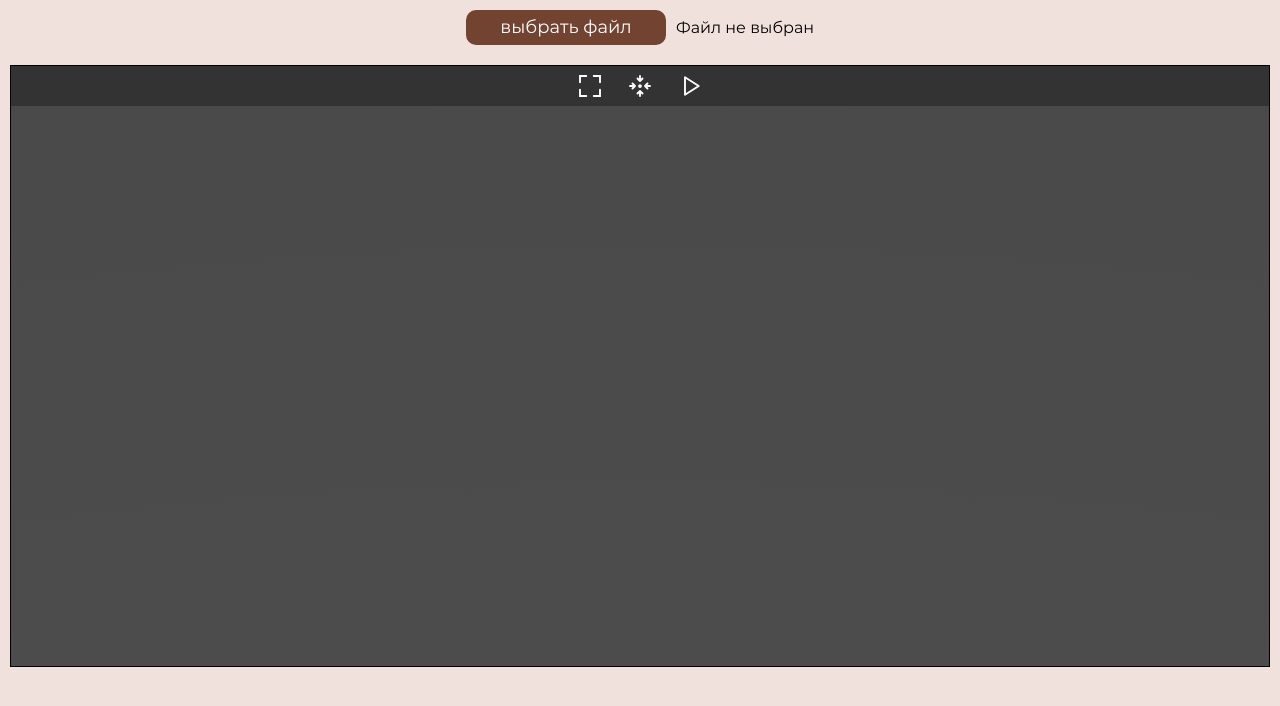
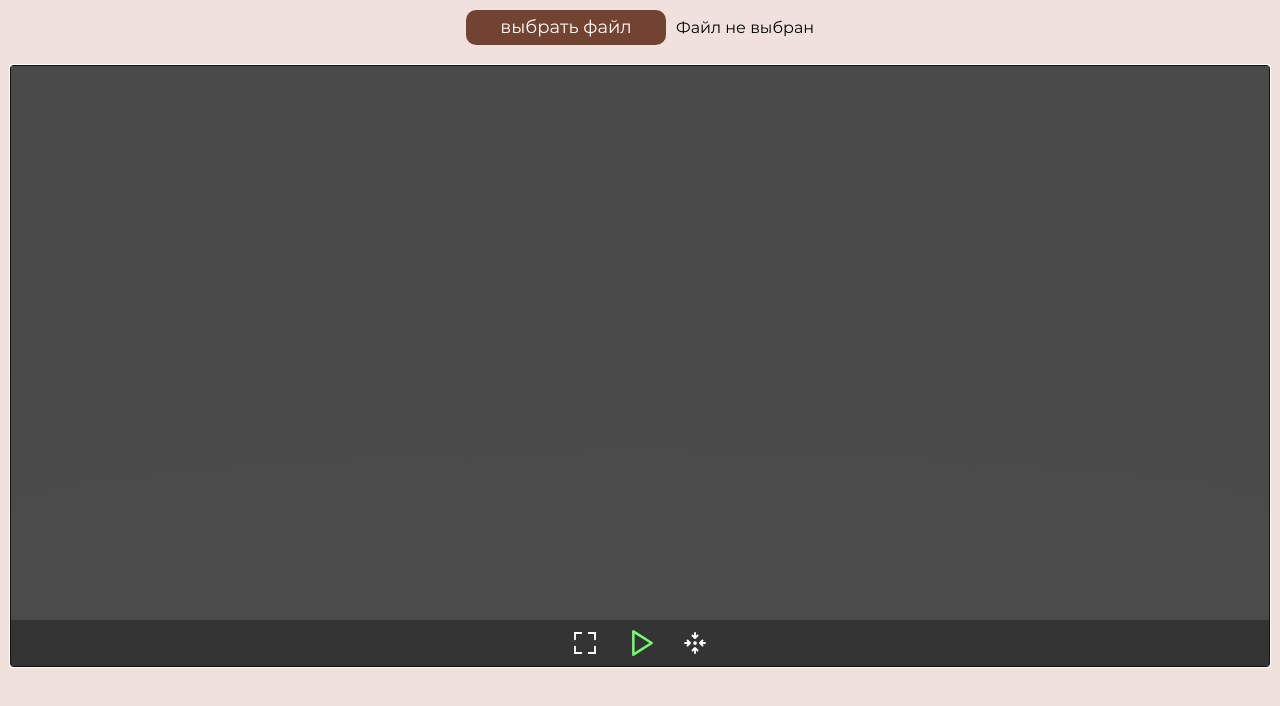
Before and after one commit to olegmyltsev/AestheticGeometry, a React (Create React App) app: page / in a window 1280 px wide. Shown: the top 706 px of the page. Built offline with nearby package versions, Linux system fonts and the light colour scheme.

Commit message:
added space key to pause function

```diff
--- a/src/components/sections/DduPlayer/DduCanvas/DduCanvas.jsx
+++ b/src/components/sections/DduPlayer/DduCanvas/DduCanvas.jsx
@@ -50,7 +50,7 @@ export default function DduCanvas({ file, pause }) {
         }
         mouseHoverTimer.current = setTimeout(() => {
             setMouseMove(false)
-        }, 1000)
+        }, 1500)
     }
 
     function start() {
@@ -91,6 +91,7 @@ export default function DduCanvas({ file, pause }) {
 
 
     useEffect(() => {
+        canvasWindowRef.current.focus()
         if (isPlaying && file.length !== 0) { start() } else clearTimeout(timerId.current);
     }, [isPlaying])
 
--- a/src/components/sections/DduPlayer/DduCanvas/DduCanvas.sass
+++ b/src/components/sections/DduPlayer/DduCanvas/DduCanvas.sass
@@ -9,13 +9,12 @@
         overflow: auto
         scrollbar-width: thin
         scrollbar-color: #454545 #3535357e
-        scrollbar-gutter: auto
-
         &:hover
             cursor: grab
         &_isFullscreen
             &::-webkit-scrollbar
                 display: none
+            scrollbar-width: none
     &__canvas
         transform: translateX(0px)
         z-index: 0
--- a/src/components/sections/DduPlayer/DduCanvas/Toolbar/Toolbar.jsx
+++ b/src/components/sections/DduPlayer/DduCanvas/Toolbar/Toolbar.jsx
@@ -7,25 +7,39 @@ import { IsPlayingContext } from '../../DduPlayer'
 export default function Toolbar({ isActive, fullScreen, centering, pause }) {
     const isPlaying = useContext(IsPlayingContext)
     const Toolbar = useRef(null)
+    const [isHover, setIsHover] = useState(false)
 
-    document.addEventListener('fullscreenchange', () => {
-        if (document.fullscreenElement == null) {
-            Toolbar.current.style.transform = 'translateY(0%)'
+    useEffect(() => {
+        document.addEventListener('fullscreenchange', () => {
+            if (document.fullscreenElement == null) {
+                Toolbar.current.style = ''
+            }
         }
-    }
-    )
+        )
+    }, [])
+
+
 
     useEffect(() => {
         if (document.fullscreenElement == null) return
-        !isActive ? Toolbar.current.style.transform = 'translateY(-100%)' : Toolbar.current.style.transform = 'translateY(0%)'
-    }, [isActive])
+        !isActive && !isHover ? Toolbar.current.style.transform = 'translateY(100%)' : Toolbar.current.style = ''
+    }, [isActive, isHover])
 
     return (
-        <div className="Toolbar" ref={Toolbar}>
+        <div className="Toolbar" ref={Toolbar} onMouseEnter={() => setIsHover(true)} onMouseLeave={() => setIsHover(false)}>
             <button className="Toolbar__btn" onClick={fullScreen}>
                 <svg width="30px" height="30px" viewBox="0 0 24 24" fill="none">
                     <path d="M9.00002 3.99998H4.00004L4 9M20 8.99999V4L15 3.99997M15 20H20L20 15M4 15L4 20L9.00002 20" stroke="#ffffffff" strokeWidth="1.5" strokeLinecap="round" />
                 </svg>
+            </button>
+            <button className="Toolbar__btn Toolbar__btn-pause" onClick={pause}>
+                {isPlaying ? <svg width="30px" height="30px" viewBox="0 0 24 24" fill="none">
+                    <rect x="8" y="6" width="3" height="12" rx="0.5" stroke="#71ff69ff" />
+                    <rect x="13" y="6" width="3" height="12" rx="0.5" stroke="#71ff69ff" />
+                </svg> : <svg width="30px" height="30px" viewBox="0 0 24 24" fill="none">
+                    <path d="M8 5V19L19 12L8 5Z" stroke="#71ff69ff" strokeWidth="1.5" fill="none" strokeLinejoin="round" />
+                </svg>
+                }
             </button>
             <button className="Toolbar__btn" onClick={centering}>
                 <svg width="30px" height="30px" viewBox="0 0 24 24" fill="none">
@@ -36,16 +50,6 @@ export default function Toolbar({ isActive, fullScreen, centering, pause }) {
                     <circle cx="12" cy="12" r="1.5" fill="#ffffff" />
                 </svg>
             </button>
-            <button className="Toolbar__btn" onClick={pause}>
-                {
-                    isPlaying ? <svg width="30px" height="30px" viewBox="0 0 24 24" fill="none">
-                        <rect x="8" y="6" width="3" height="12" rx="0.5" stroke="#fff" />
-                        <rect x="13" y="6" width="3" height="12" rx="0.5" stroke="#fff" />
-                    </svg> : <svg width="30px" height="30px" viewBox="0 0 24 24" fill="none">
-                        <path d="M8 5V19L19 12L8 5Z" stroke="#fff" strokeWidth="1.5" fill="none" strokeLinejoin="round" />
-                    </svg>
-                }
-            </button>
         </div>
     )
 }
--- a/src/components/sections/DduPlayer/DduCanvas/Toolbar/Toolbar.sass
+++ b/src/components/sections/DduPlayer/DduCanvas/Toolbar/Toolbar.sass
@@ -1,22 +1,26 @@
 .Toolbar
     transition: 200ms
-    padding: 5px
+    padding-top: 3px
     position: sticky
     display: flex
     justify-content: center
-    top: 0
+    align-items: center
+    top: 100%
     left: 0
+    transform: translateY(-100%)
     z-index: 1
     background: #21212188
+    cursor: default
     &__btn
         display: inline-block
-        width: 30px
-        height: 30px
         background: none
         border: none
+        width: 30px
         margin: 0 10px
         &:hover
             transform: scale(1.1)
         svg
             width: 100%
             height: 100%
+        &-pause
+            width: 40px
--- a/src/components/sections/DduPlayer/DduPlayer.jsx
+++ b/src/components/sections/DduPlayer/DduPlayer.jsx
@@ -41,8 +41,17 @@ function DduPlayer(props) {
     useEffect(() => {
         if (file === '') return
         setIsPlaying(true);
+
     }, [file])
 
+    useEffect(() => {
+        document.addEventListener('keypress', (e) => {
+            e.preventDefault()
+            if (e.key === ' ') {
+               togglePlaying()
+            }
+        })
+    })
     return (
         <section className="DduPlayer">
             <div className="DduPlayer__container">
```
